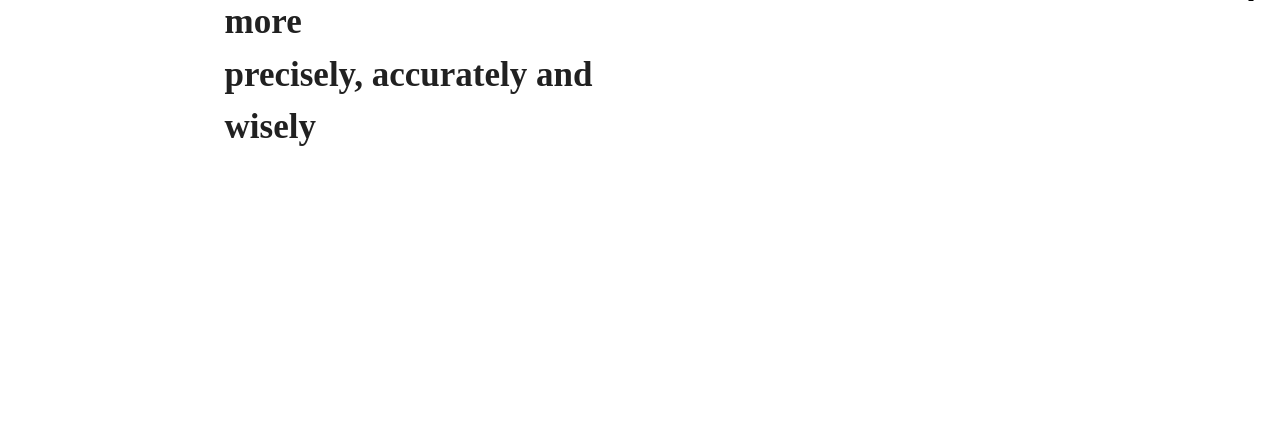
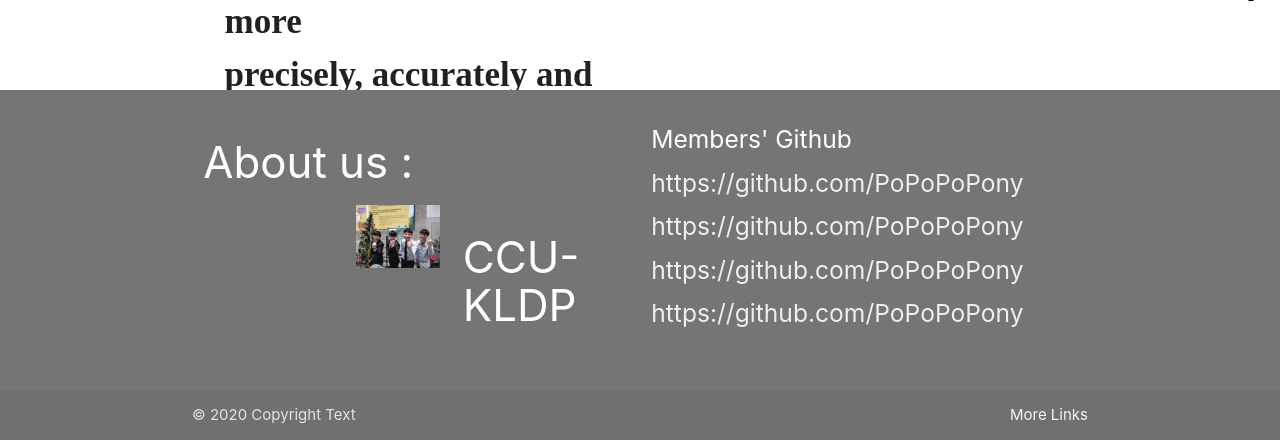
Before and after one commit to CCU-KLDP/IMDSS, a Django app: page /login/ in a window 1280 px wide. Shown: the part 1030-1470 px from the top of the page. Before the commit the page ends 1176 px from the top, so only its background shows below. Run offline with Django 3.2, Linux system fonts and the light colour scheme; some libraries are stand-ins or nearby versions; some web fonts are replaced.

Commit message:
完成logn_page的footer

```diff
--- a/IMDSS/static/css/login/bg_style.css
+++ b/IMDSS/static/css/login/bg_style.css
@@ -158,3 +158,15 @@
     font-size: 30px;
     line-height: 40px;
   }
+
+.page-footer.footer-position{
+    position: absolute;
+    top: 140%;
+    left: 0;
+    width: 100%;
+
+}
+
+.page-footer .avatar{
+
+}
--- a/IMDSS/templates/login/login_page.html
+++ b/IMDSS/templates/login/login_page.html
@@ -118,10 +118,36 @@
                 <img src="{% static 'image/login/statistics.png' %}">
                 <span class="handler"></span>
             </div>
-
-
         </div>
-
+    </div>
+    <div>
+        <footer class="page-footer footer-position grey darken-1">
+            <div class="container">
+            <div class="row">
+                <div class="col l6 s12">
+                <h3 class="white-text">About us : </h3>
+                <p class="grey-text text-lighten-4"></p>
+                    <img class="col s3 offset-s4" src="{% static 'image/login/member.jpg' %}" width="20%">
+                    <a href="https://github.com/CCU-KLDP" class="col s5 white-text"><h3>CCU-KLDP</h3><br></a>
+                </div>
+                <div class="col l4 offset-s10 s12">
+                <h5 class="white-text">Members' Github</h5>
+                <ul>
+                    <li><a class="grey-text text-lighten-3" href="https://github.com/PoPoPoPony"><h5>https://github.com/PoPoPoPony</h5></a></li>
+                    <li><a class="grey-text text-lighten-3" href="https://github.com/PoPoPoPony"><h5>https://github.com/PoPoPoPony</h5></a></li>
+                    <li><a class="grey-text text-lighten-3" href="https://github.com/PoPoPoPony"><h5>https://github.com/PoPoPoPony</h5></a></li>
+                    <li><a class="grey-text text-lighten-3" href="https://github.com/PoPoPoPony"><h5>https://github.com/PoPoPoPony</h5></a></li>
+                </ul>
+                </div>
+            </div>
+            </div>
+            <div class="footer-copyright">
+            <div class="container">
+            © 2020 Copyright Text
+            <a class="grey-text text-lighten-4 right" href="#!">More Links</a>
+            </div>
+            </div>
+        </footer>
     </div>
 
     <script type="text/javascript" src="https://code.jquery.com/jquery-2.1.1.min.js"></script>
```
Also changed, not shown: IMDSS/static/image/login/member.jpg (added).
